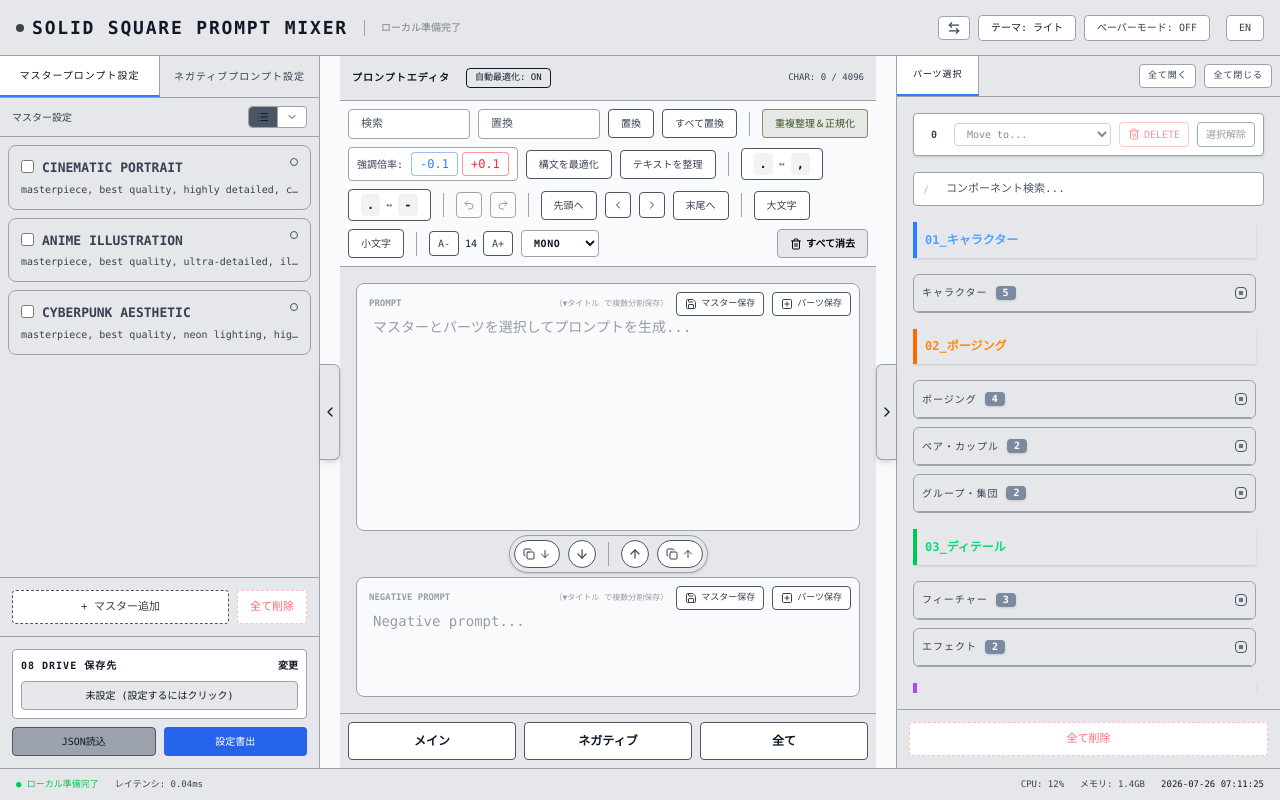
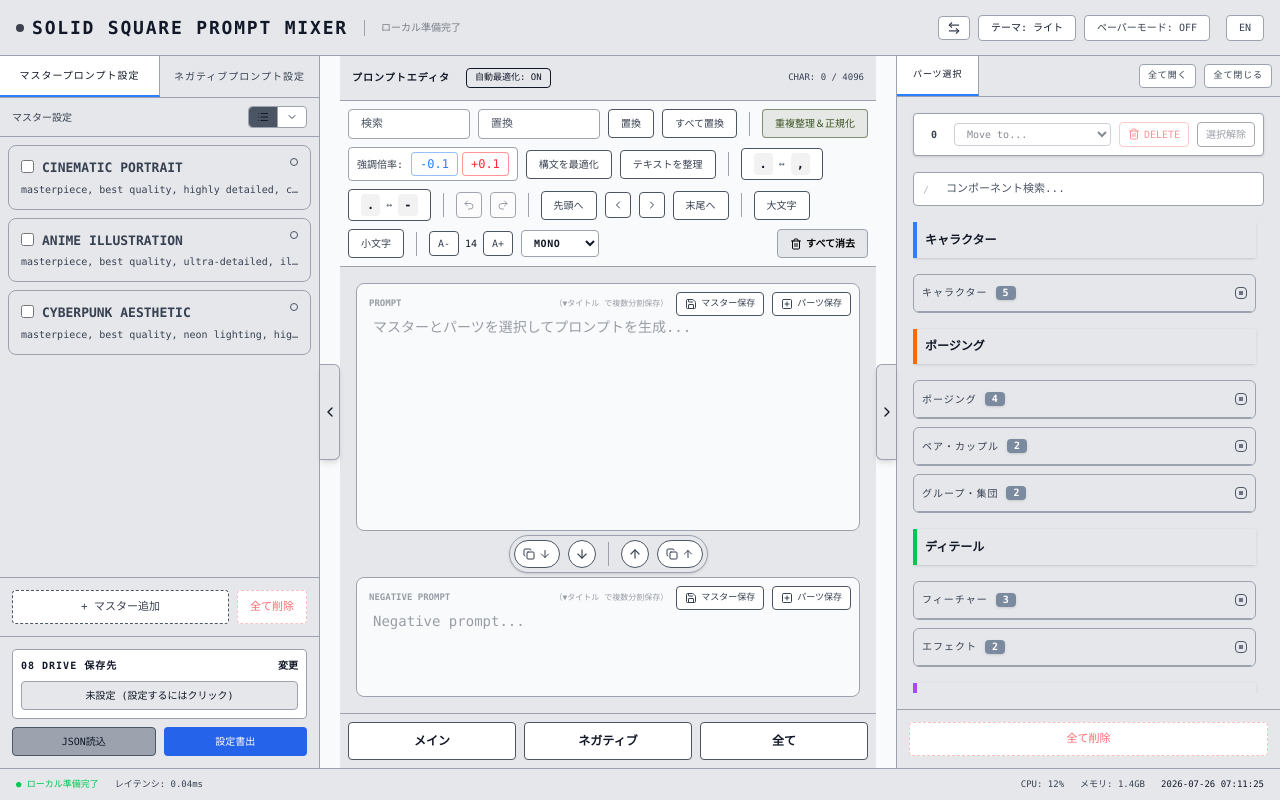
Before and after one commit to soroeru-afk/SOLID-SQUARE-PROMPT-MIXER-, a React (Vite) app: page / in a window 1280 px wide. Built offline with nearby package versions, Linux system fonts and the light colour scheme.

Commit message:
Merge AI Studio updates: remove category numbers and use standard text color

```diff
--- a/public/sw.js
+++ b/public/sw.js
@@ -1,4 +1,4 @@
-const CACHE_NAME = 'prompt-mixer-cache-v1.0.20';
+const CACHE_NAME = 'prompt-mixer-cache-v1.0.21';
 
 self.addEventListener('install', (event) => {
   self.skipWaiting();
--- a/src/components/VariationColumn.tsx
+++ b/src/components/VariationColumn.tsx
@@ -244,11 +244,11 @@ export const VariationColumn: React.FC<VariationColumnProps> = ({
 
             return (
               <div key={secId} className="space-y-4">
-                <div className={`flex items-center justify-between p-2 border-l-4 shadow-sm bg-transparent group ${
-                  secId === '1' ? 'border-blue-500 text-blue-400' :
-                  secId === '2' ? 'border-orange-500 text-orange-400' :
-                  secId === '3' ? 'border-green-500 text-green-400' :
-                  'border-purple-500 text-purple-400'
+                <div className={`flex items-center justify-between p-2 border-l-4 shadow-sm bg-transparent group text-text-main ${
+                  secId === '1' ? 'border-blue-500' :
+                  secId === '2' ? 'border-orange-500' :
+                  secId === '3' ? 'border-green-500' :
+                  'border-purple-500'
                 }`}>
                   <h3 className="text-xs font-mono font-bold uppercase">
                     {secData.name}
--- a/src/i18n.ts
+++ b/src/i18n.ts
@@ -66,10 +66,10 @@ export const translations = {
   confirm_add: { en: 'Are you sure you want to add a new item?', ja: '新しい項目を追加してもよろしいですか？' },
   add_new_item: { en: 'Add New Item', ja: '新規項目の追加' },
   confirm: { en: 'CONFIRM', ja: '確認' },
-  sec_composition: { en: '01_CHARACTER', ja: '01_キャラクター' },
-  sec_pose: { en: '02_POSE', ja: '02_ポージング' },
-  sec_details: { en: '03_DETAILS', ja: '03_ディテール' },
-  sec_context: { en: '04_CONTEXT', ja: '04_コンテキスト' },
+  sec_composition: { en: 'CHARACTER', ja: 'キャラクター' },
+  sec_pose: { en: 'POSE', ja: 'ポージング' },
+  sec_details: { en: 'DETAILS', ja: 'ディテール' },
+  sec_context: { en: 'CONTEXT', ja: 'コンテキスト' },
   Composition: { en: 'Character', ja: 'キャラクター' },
   Pose: { en: 'Pose', ja: 'ポージング' },
   Pair: { en: 'Pair / Couple', ja: 'ペア・カップル' },
```
